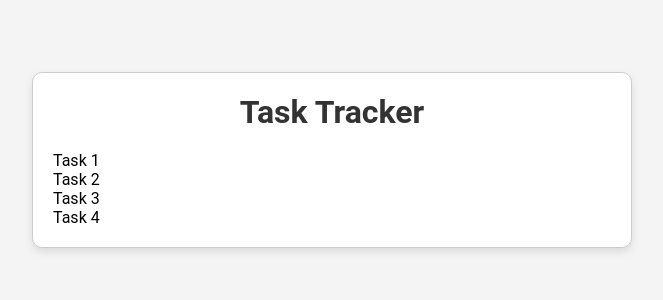
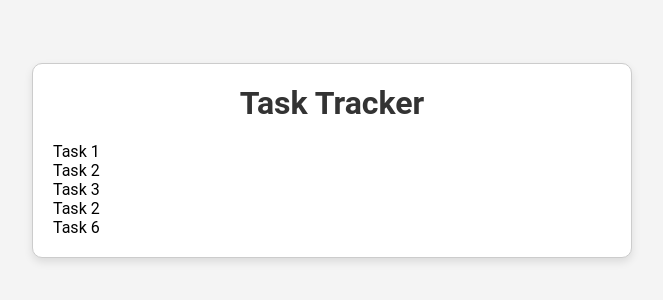
Before and after one commit to itzhakmatanlipman/test, a plain HTML site: page task-tracker/index.html in a window 1280 px wide. Shown: the part 240-540 px from the top of the page, without its empty margins (308-971 px from the left). Drawn offline with Linux system fonts and the light colour scheme.

Commit message:
add another try

```diff
--- a/task-tracker/index.html
+++ b/task-tracker/index.html
@@ -13,7 +13,8 @@
         <li>Task 1</li>
         <li>Task 2</li>
         <li>Task 3</li>
-        <li>Task 4</li>
+        <li>Task 2</li>
+        <li>Task 6</li>
       </ul>
     </div>
 
```
